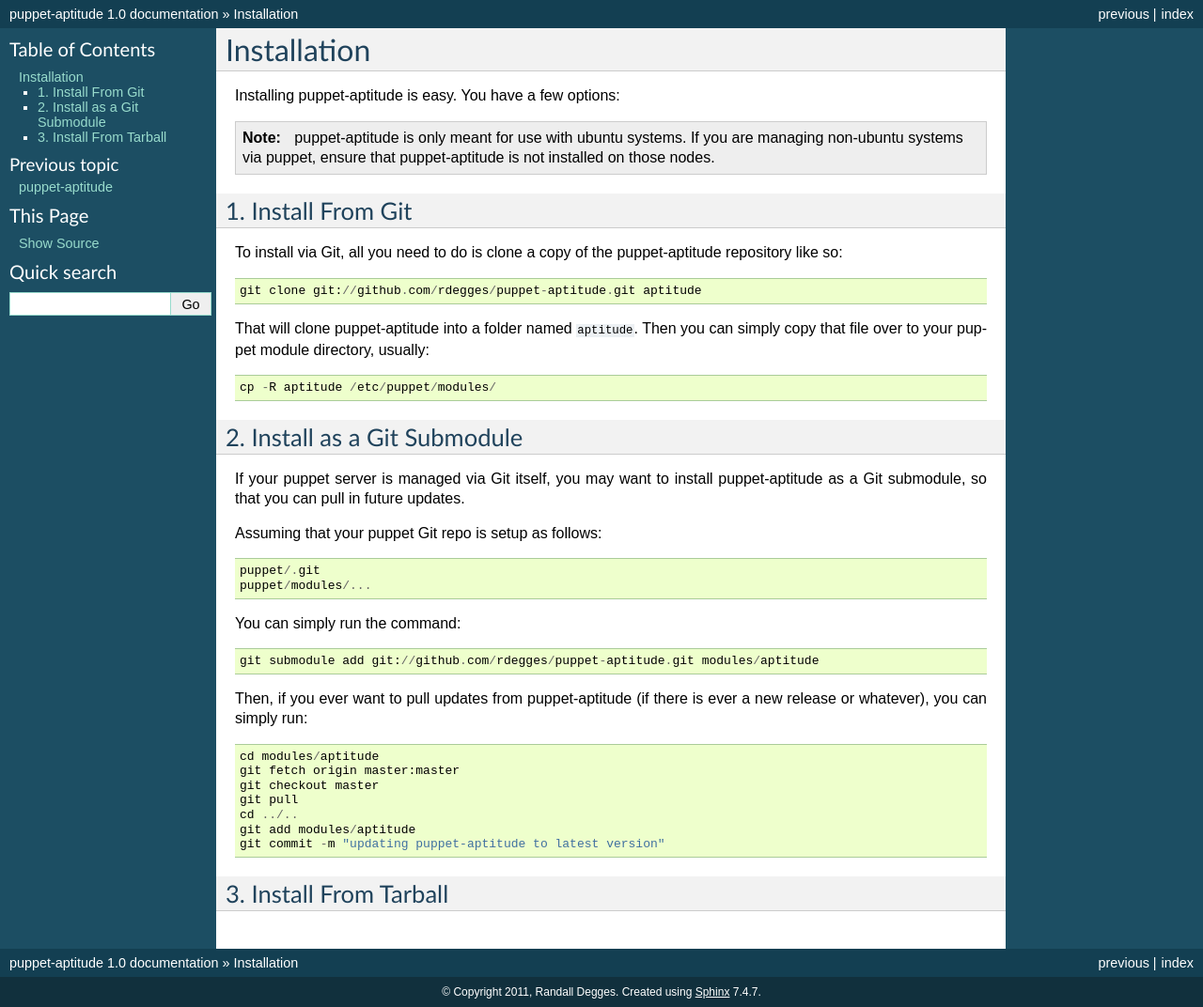
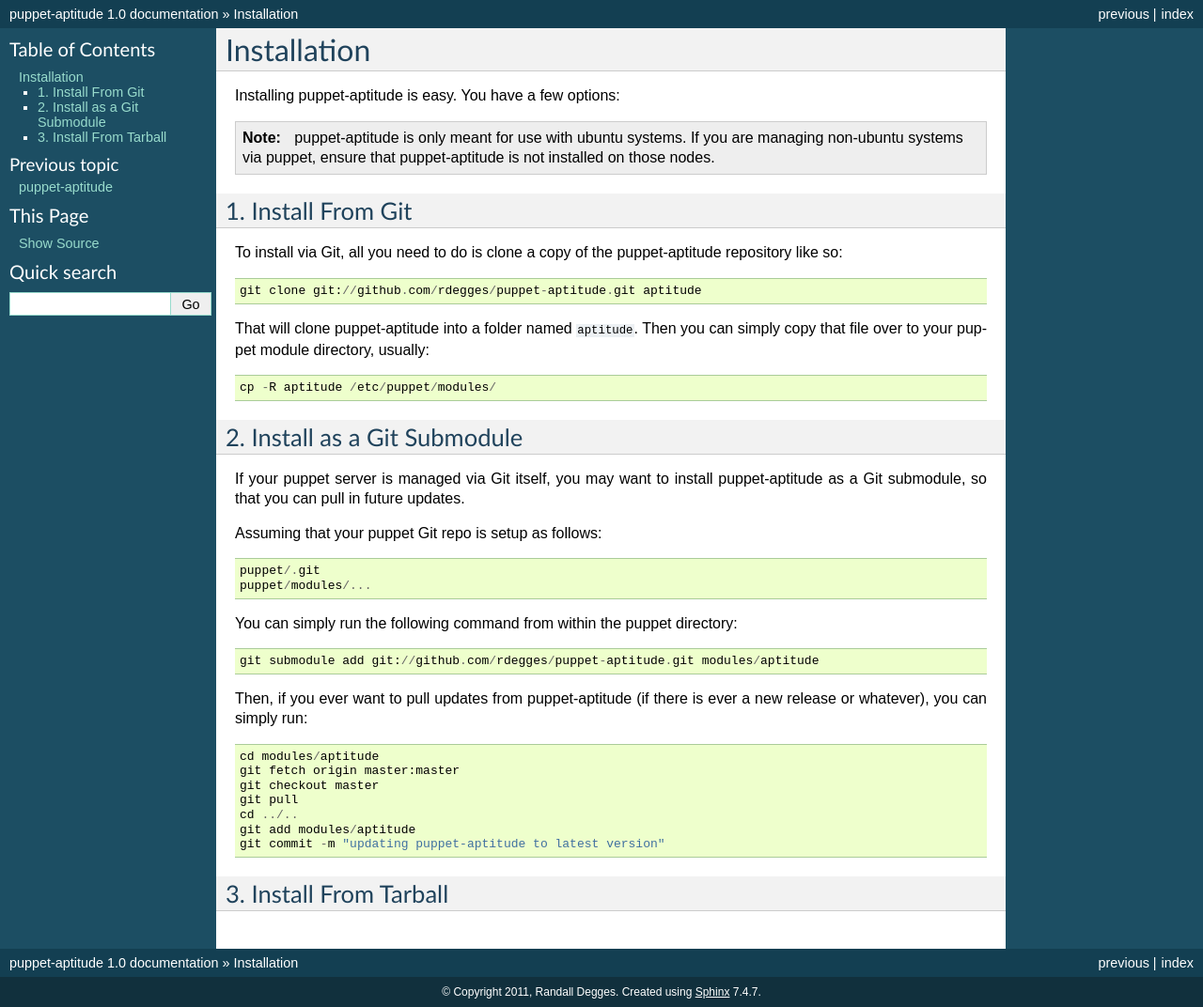
Before and after one commit to ardumont/puppet-aptitude, a Sphinx documentation site: the page built from docs/install.rst, in a window 1280 px wide. Shown: the whole page at 94% size. Built offline with Sphinx 7.4.7, drawn with Linux system fonts in a browser that asks for light colours.

Commit message:
Updating install docs to be a bit more explicit.

```diff
--- a/docs/install.rst
+++ b/docs/install.rst
@@ -32,7 +32,7 @@ Assuming that your puppet Git repo is setup as follows::
     puppet/.git
     puppet/modules/...
 
-You can simply run the command::
+You can simply run the following command from within the puppet directory::
 
     git submodule add git://github.com/rdegges/puppet-aptitude.git modules/aptitude
 
```
